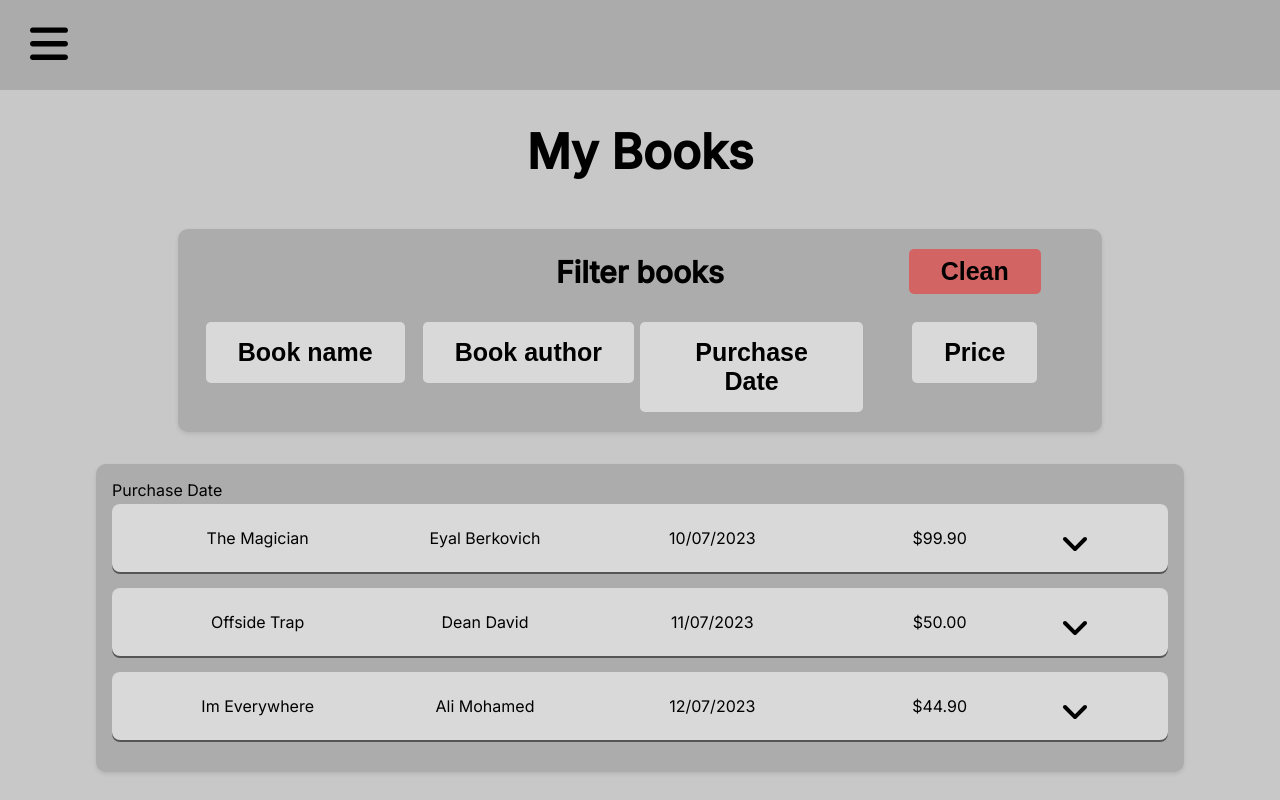
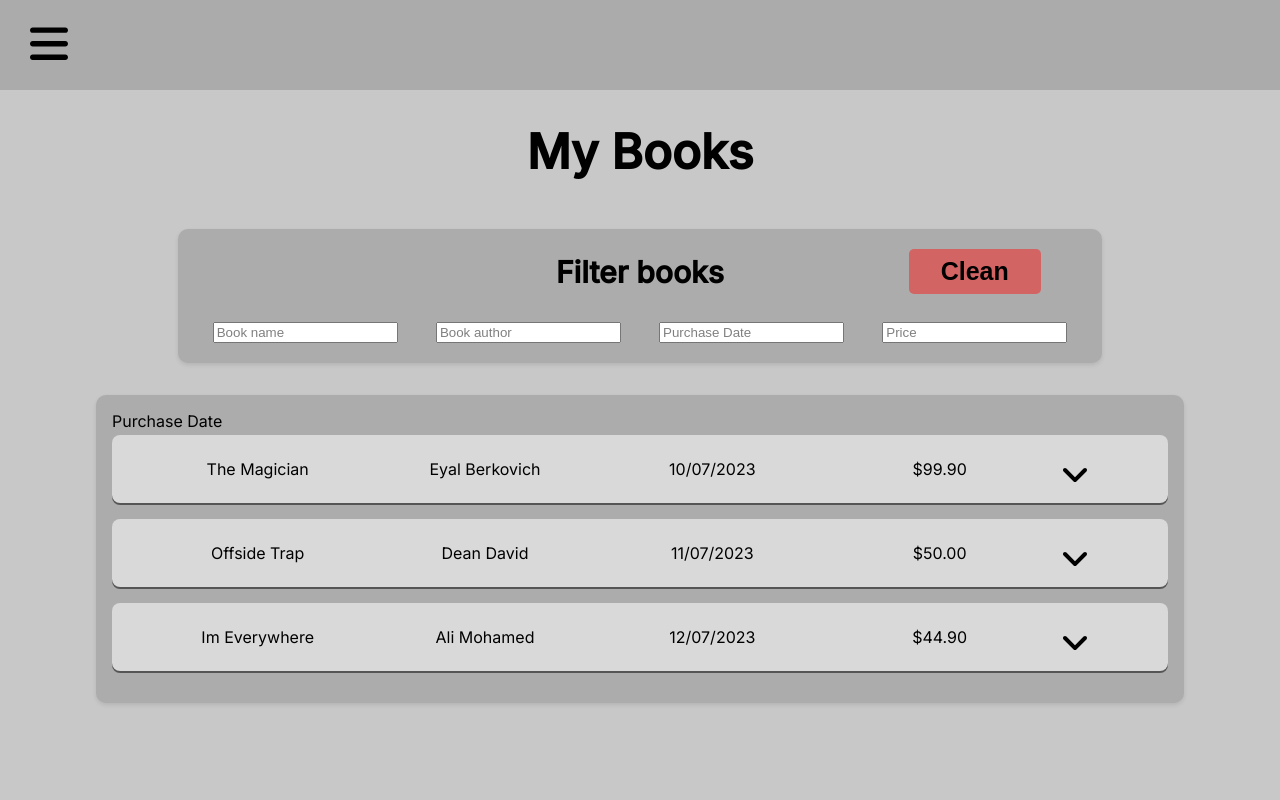
Before and after one commit to DvirK95/books-expenses-tracking, a React (Create React App) app: page / in a window 1280 px wide. Both pictures are taken after typing "Sample" into the empty fields and a click on the button "Login". Built offline with nearby package versions, Linux system fonts and the light colour scheme.

Commit message:
move to other computer

```diff
--- a/src/components/My-Books/Filters/FilterBooksButton.tsx
+++ b/src/components/My-Books/Filters/FilterBooksButton.tsx
@@ -2,7 +2,8 @@ import { FilterBooksButtonProps } from './hooks/interfaces';
 function FilterBooksButton({ filterButton }: FilterBooksButtonProps) {
   return (
     <div className="btn-wrapper-center">
-      <button className="btn btn-filter">{filterButton.name}</button>
+      {/*<button className="btn btn-filter">{filterButton.name}</button>*/}
+      <input type="text" placeholder={filterButton.name} />
     </div>
   );
 }
```
